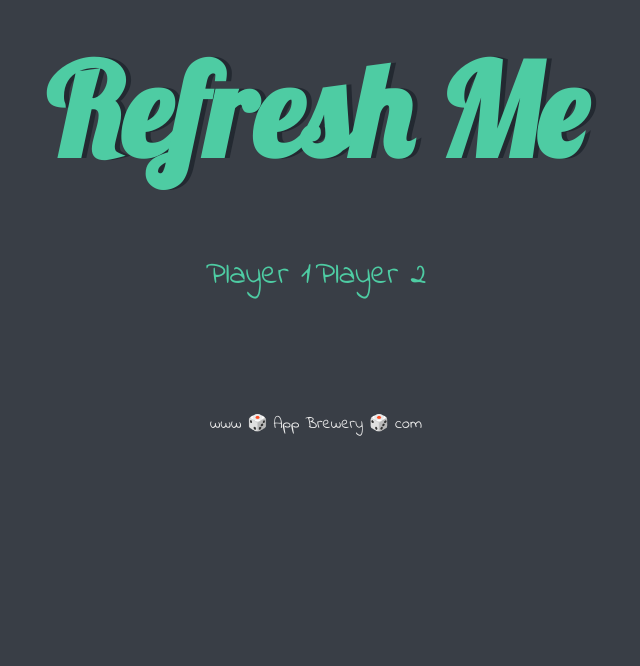
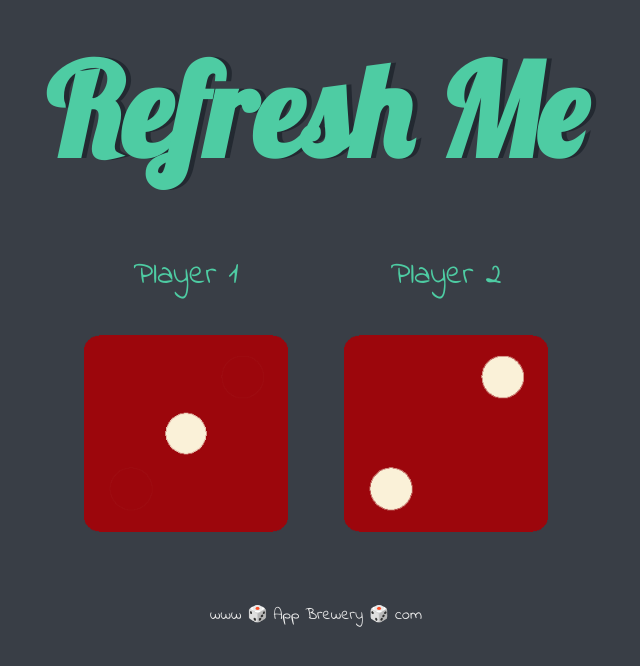
Before and after one commit to vanyanv/Dicee-Challenge, a plain HTML site: page dicee.html in a window 1280 px wide. Shown: the whole page, without its empty margins (324-964 px from the left). Drawn offline with Linux system fonts and the light colour scheme.

```diff
--- a/dicee.html
+++ b/dicee.html
@@ -5,6 +5,7 @@
     <title>Dicee</title>
     <link rel="stylesheet" href="styles.css">
     <link href="https://fonts.googleapis.com/css?family=Indie+Flower|Lobster" rel="stylesheet">
+    <script src="script.js" defer></script>
 
   </head>
   <body>
@@ -14,12 +15,12 @@
 
       <div class="dice">
         <p>Player 1</p>
-        <img class="img1" src="">
+        <img class="img1" src="images/dice1.png">
       </div>
 
       <div class="dice">
         <p>Player 2</p>
-        <img class="img2" src="">
+        <img class="img2" src="images/dice2.png">
       </div>
 
     </div>
```
Also changed, not shown: script.js (added), 1 other file.
